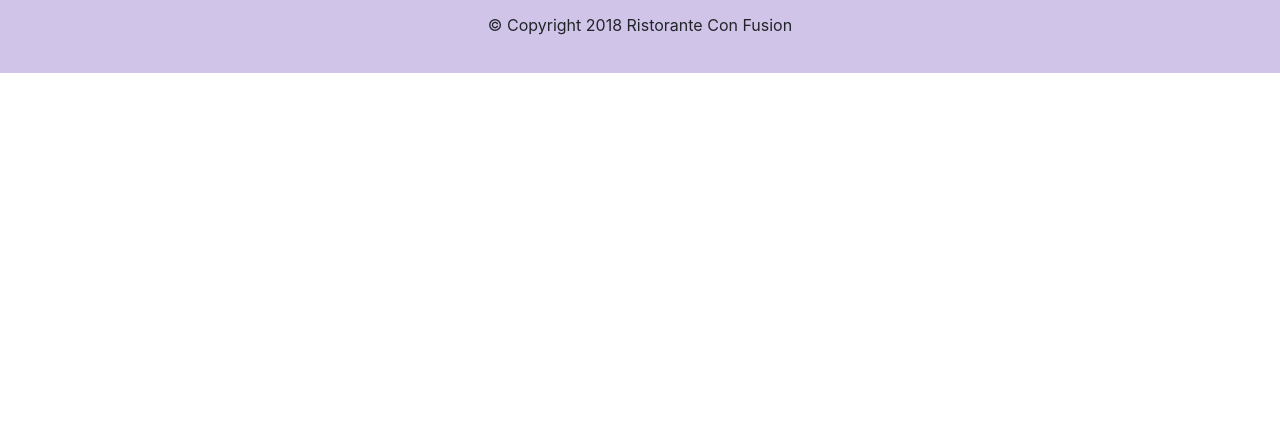
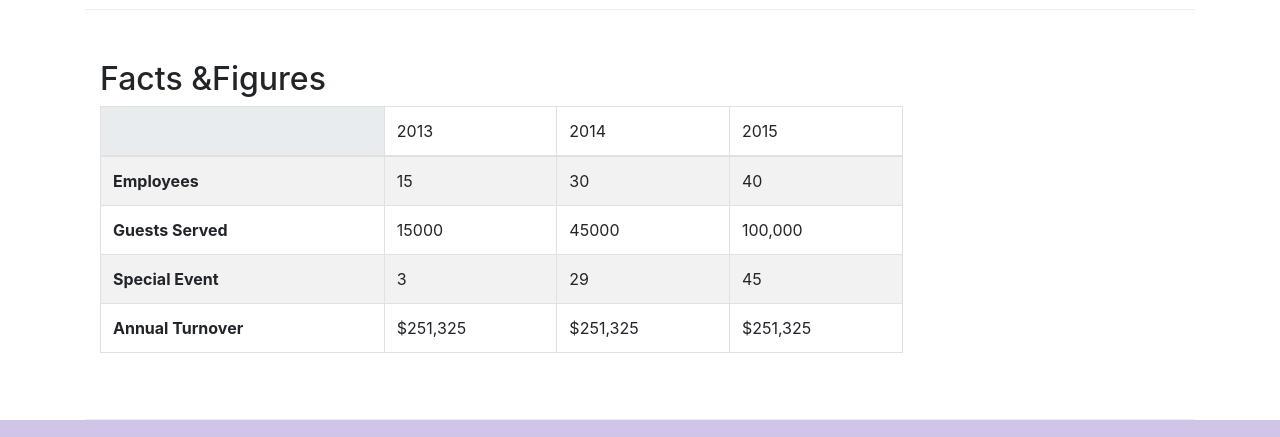
Before and after one commit to imkhushboo/new-bootstrap, a website: page updatedaboutus.html in a window 1280 px wide. Shown: the part 1652-2089 px from the top of the page. Before the commit the page ends 1725 px from the top, so only its background shows below. Drawn offline with nearby package versions, Linux system fonts and the light colour scheme.

Commit message:
table and cards

```diff
--- a/updatedaboutus.html
+++ b/updatedaboutus.html
@@ -66,10 +66,34 @@
                 <p>The restaurant traces its humble beginnings to <em>The Frying Pan</em>, a successful chain started by our CEO, Mr. Peter Pan, that featured for the first time the world's best cuisines in a pan.</p>
 
             </div>
-            <div class="col-sm-auto">
+            <div class="col-sm">
+                <div class="card">
+                    <h3 class="card-header bg-primary text-white">Facts At a Glance</h3>
+                    <div class="card-body">
+                        <dl class="row">
+                            <dt class="col-6">Started</dt>
+                            <dd class="col-6"> 3 feb. 2014</dd>
+                            <dt class="col-6">Major Stack Holder</dt>
+                            <dd class="col-6"> HK Fine Foods Inc.</dd>
+                            <dt class="col-6">Last Year's Turnover</dt>
+                            <dd class="col-6"> $1,250,786</dd>
+                            <dt class="col-6">Employees</dt>
+                            <dd class="col-6"> 40</dd>
+                        </dl>
+                    </div>
+                </div>
+            </div>
+            <div class="col-12">
+                <div class="card card-body bg-light">
+                    <blockquote class="blockquote">
+                        <p class="mb-0">You Better Cut Pizza in four pieces because I'm not hungry enough to eat six.</p>
+                        <footer class="blockquote-footer">Yogi Baba<cite title="Source Title">The Wit and Wisdom Yoga,Berrra  </cite></footer>
+                    </blockquote>
+
+                </div>
             </div>
         </div>
-        <div class="row">
+        <div class="row row-content">
             <div class="col-sm-12">
                 <h2>Corporate Leadership</h2>
                 <h3>Peter Pan <small>Chief Epicurious Officer</small></h3>
@@ -85,8 +109,52 @@
                 <p class="d-none d-sm-block">Award winning three-star Michelin chef with wide International experience having worked closely with whos-who in the culinary world, he specializes in creating mouthwatering Indo-Italian fusion experiences. He says, <em>Put together the cuisines from the two craziest cultures, and you get a winning hit! Amma Mia!</em></p>
         </div>
        </div>
+       <div class="row row-content">
+       <div class="col-12 col-sm-9">
+           <h2>Facts &amp;Figures</h2>
+           <div class="table-responsive">
+           <table class="table table-striped table-bordered ">
+               <thead class="thead-light">
+                   <tr>
+                       <th>&nbsp;</th>
+                       <td>2013</td>
+                       <td>2014</td>
+                       <td>2015</td>
+                       </tr>
+                       </thead>
+                <tbody>
+                    <tr>
+                        <th>Employees</th>
+                        <td>15</td>
+                        <td>30</td>
+                        <td>40</td>
+                    </tr>
+                    <tr>
+                        <th>Guests Served</th>
+                        <td>15000</td>
+                        <td>45000</td>
+                        <td>100,000</td>
+                    </tr>
+                    <tr>
+                        <th>Special Event</th>
+                        <td>3</td>
+                        <td>29</td>
+                        <td>45</td>
+                    </tr>
+                    <tr>
+                        <th>Annual Turnover</th>
+                        <td>$251,325</td>
+                        <td>$251,325</td>
+                        <td>$251,325</td>
+                    </tr>
+                </tbody>
+                </table>
+                </div>
+       </div>
+       <div class="col-12 col-sm-3"></div>
+    </div></div>
 
-    </div>
+
 
     <footer class="footer">
         <div class="container">
```
